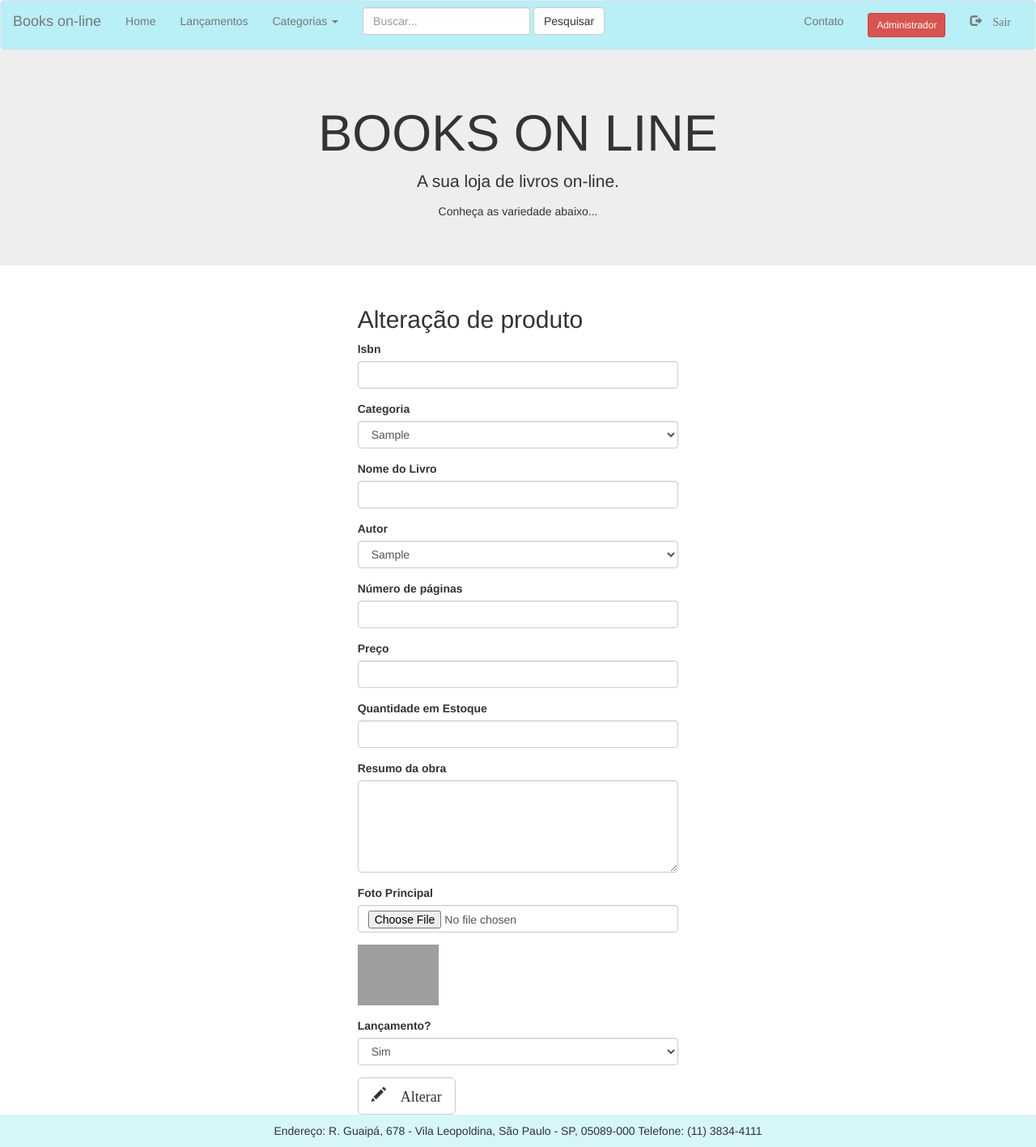
After one commit to LeandroMoura124/Loja-Virtual, a PHP site: page /frmAlterar.php?id=1 in a window 1280 px wide. The commit adds this page. Shown: the whole page at 81% size. Run offline with PHP 8.4, Linux system fonts and the light colour scheme; the visitor is signed in with stand-in values (Sample User, id 1); tables that the repository leaves empty or names only in its code hold one stand-in row (values such as "Sample post"); data that the repository does not hold is empty; some libraries are stand-ins or nearby versions; grey boxes are pictures that could not be loaded.

Commit message:
commit do projeto

```diff
--- a/adm.php
+++ b/adm.php
@@ -64,12 +64,13 @@
 
 				</a>
 
-
+				<a href="lista.php">
 				<button type="submit" class="btn btn-block btn-lg btn-warning">
 
 					Alterar / Excluir Produto
 
 				</button>
+				</a>
 
 
 				<button type="submit" class="btn btn-block btn-lg btn-success">
@@ -79,12 +80,13 @@
 				</button>
 
 
-
+				<a href="sair.php">
 				<button type="submit" class="btn btn-block btn-lg btn-danger">
 
 					Sair da àrea administrativa
 
 				</button>
+				</a>
 
 
 
--- /dev/null
+++ b/frmAlterar.php
@@ -0,0 +1,199 @@
+<!doctype html>
+<html>
+<head>
+<meta charset="utf-8">
+<title>Minha Loja - Logon de usuário</title>
+
+<meta name="viewport" content="width=device-width, initial-scale=1">
+
+<!-- Latest compiled and minified CSS -->
+<link rel="stylesheet" href="https://maxcdn.bootstrapcdn.com/bootstrap/3.3.7/css/bootstrap.min.css">
+<!-- jQuery library -->
+<script src="https://ajax.googleapis.com/ajax/libs/jquery/3.2.1/jquery.min.js"></script>
+
+<!-- Latest compiled JavaScript -->
+<script src="https://maxcdn.bootstrapcdn.com/bootstrap/3.3.7/js/bootstrap.min.js"></script>
+
+<script src="jquery.mask.js"></script>
+
+<script>
+
+
+/* mscara para o preço */
+$(document).ready(function(){
+
+$('#preco').mask('000.000.000.000.000,00', {reverse: true});
+
+});
+
+</script>
+
+<style>
+
+.navbar{
+	margin-bottom: 0;
+    background-color: #32cfe456;
+}
+
+
+</style>
+
+
+
+
+</head>
+
+<body>
+
+<?php
+
+	session_start();
+
+    if(empty($_SESSION['Status']) || $_SESSION['Status'] != 1) { // se a sessão não tiver um usuário administrador logado será executado a condição
+        header('location:index.php'); // levar o usuário para página index.php
+    }
+	// recuperando os ids
+	$cd = $_GET['id'];
+	$cd2 = $_GET['id2'];
+	$cd3 = $_GET['id3'];
+
+
+	include 'Conexao2.php';
+	include 'nav.php';
+	include 'cabecalho.html';
+
+
+	$consulta = $pdo->query("SELECT * FROM tbl_livro WHERE cd_livro='$cd'");
+	$exibe = $consulta->fetch(PDO::FETCH_ASSOC);
+
+	$consultaCat = $pdo->query("SELECT cd_categoria, ds_categoria FROM tbl_categoria where cd_categoria='$cd2' union select cd_categoria, ds_categoria FROM tbl_categoria where cd_categoria !='$cd2'");
+
+	$consultaAutor = $pdo->query("SELECT cd_autor, nm_autor FROM tbl_autor where cd_autor='$cd3' union select cd_autor, nm_autor FROM tbl_autor where cd_autor !='$cd3'");
+
+	?>
+
+
+	<div class="container-fluid">
+
+		<div class="row">
+
+			<div class="col-sm-4 col-sm-offset-4">
+
+				<h2>Alteração de produto</h2>
+
+				<form method="post" action="alterarProduto.php?cd_altera=<?php echo $cd;?>" name="incluiProd" enctype="multipart/form-data">
+
+					<div class="form-group">
+
+						<label for="txtisbn">Isbn</label>
+						<input type="text" name="txtisbn" value="<?php echo $exibe['no_isbn']; ?>"  class="form-control" required id="txtisbn">
+					</div>
+
+					<div class="form-group">
+
+						<label for="sltcat">Categoria</label>
+
+						<select class="form-control" name="sltcat">
+							<?php
+								while($exibecat = $consultaCat->fetch(PDO::FETCH_ASSOC)){
+							?>
+							<option value="<?php echo $exibecat['cd_categoria'];?>"><?php echo $exibecat['ds_categoria'];?></option>;
+							<?php }	?>
+						</select>
+					</div>
+
+					<div class="form-group">
+
+						<label for="txtlivro">Nome do Livro</label>
+						<input type="text" name="txtlivro" value="<?php echo $exibe['nm_livro']; ?>"  class="form-control" required id="txtlivro">
+					</div>
+
+					<div class="form-group">
+
+						<label for="sltautor">Autor</label>
+
+						<select class="form-control" name="sltautor">
+							<?php
+								while($exibeautor = $consultaAutor->fetch(PDO::FETCH_ASSOC)){
+							?>
+							<option value="<?php echo $exibeautor['cd_autor'];?>"><?php echo $exibeautor['nm_autor'];?></option>;
+							<?php }	?>
+						</select>
+					</div>
+
+
+					<div class="form-group">
+
+					<label for="txtpag">Número de páginas</label>
+
+					<input type="number" class="form-control" value="<?php echo $exibe['no_pag']; ?>" name="txtpag" required id="txtpag">
+
+					</div>
+
+					<div class="form-group">
+
+					<label for="preco">Preço</label>
+
+					<input type="text" class="form-control" required name="txtpreco" value="<?php echo $exibe['vl_preco']; ?>" id="preco">
+
+					</div>
+
+					<div class="form-group">
+
+					<label for="txtqtde">Quantidade em Estoque</label>
+
+					<input type="number" class="form-control" name="txtqtde" value="<?php echo $exibe['qt_estoque']; ?>" required id="txtqtde">
+
+					</div>
+
+					<div class="form-group">
+
+					<label for="txtresumo">Resumo da obra</label>
+
+						<textarea rows="5" class="form-control" name="txtresumo"><?php echo $exibe['ds_resumo_obra']; ?></textarea>
+
+
+					</div>
+
+					<div class="form-group">
+
+					<label for="txtfoto1">Foto Principal</label>
+
+					<input type="file" accept="image/*" class="form-control" name="txtfoto1" id="foto1">
+
+					</div>
+
+					<div class="form-group">
+
+					<img src="imagens/<?php echo $exibe['ds_capa']; ?>" width="100px" >
+
+					</div>
+
+					<div class="form-group">
+
+					<label for="sltlanc">Lançamento?</label>
+
+					<select class="form-control" name="sltlanc">
+					<!-- se o sg_lancamento == S este valor estará selecionado senão vazio -->
+					<option value="S" <?=($exibe['sg_lancamento'] == 'S')?'selected':''?>>Sim</option>	<option value="N" <?=($exibe['sg_lancamento'] == 'N')?'selected':''?>>Não</option>
+					</select>
+
+
+					</div>
+
+					<button type="submit" class="btn btn-lg btn-default">
+
+					<span class="glyphicon glyphicon-pencil"> Alterar </span>
+
+				</button>
+
+				</form>
+
+			</div>
+		</div>
+	</div>
+
+	<?php include 'rodape.html' ?>
+
+</body>
+</html>
```
Also changed, not shown: alterarProduto.php (added, +96 -0 lines), excluir.php (added, +30 -0 lines), lista.php (added, +102 -0 lines), imagens/8a4e80491d88d775b2e9f35cef6013ae.jpg (added), imagens/c64f09171d10b23a29276931dac11542.jpg (added).
